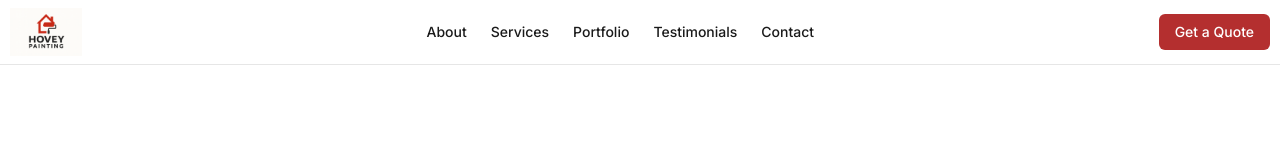
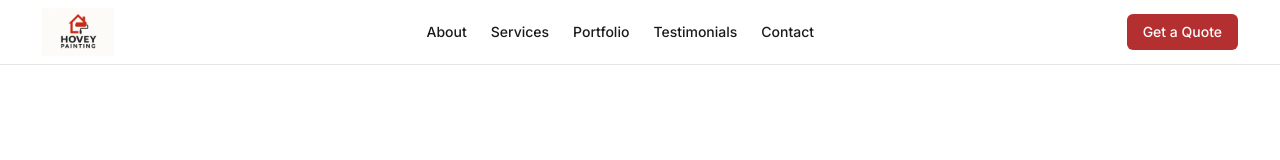
Before and after one commit to azrealjames/hoveypainting, a Next.js app: page / in a window 1280 px wide. Shown: the top 160 px of the page. Built offline with nearby package versions, Linux system fonts and the light colour scheme.

Commit message:
feat: center content with Tailwind CSS container
Add centering styles to `container` class for desktop view.

Co-authored-by: James R Duran <26424641+azrealjames@users.noreply.github.com>

```diff
--- a/app/globals.css
+++ b/app/globals.css
@@ -82,6 +82,16 @@
 }
 
 @theme inline {
+  /* Container configuration for centering */
+  --container-center: true;
+  --container-padding: 1rem;
+  --container-padding-md: 2rem;
+  --container-max-width-sm: 640px;
+  --container-max-width-md: 768px;
+  --container-max-width-lg: 1024px;
+  --container-max-width-xl: 1280px;
+  --container-max-width-2xl: 1400px;
+
   --color-background: var(--background);
   --color-foreground: var(--foreground);
   --color-card: var(--card);
@@ -134,6 +144,23 @@
     @apply bg-background text-foreground;
   }
 
+  /* Container centering */
+  .container {
+    margin-left: auto;
+    margin-right: auto;
+    padding-left: 1rem;
+    padding-right: 1rem;
+    width: 100%;
+    max-width: 1400px;
+  }
+
+  @media (min-width: 768px) {
+    .container {
+      padding-left: 2rem;
+      padding-right: 2rem;
+    }
+  }
+
   /* Add visible focus indicators for keyboard navigation */
   *:focus-visible {
     @apply outline-2 outline-offset-2 outline-primary;
```
Also changed, not shown: 2 other files (tests, documents, lock files or other folders).
